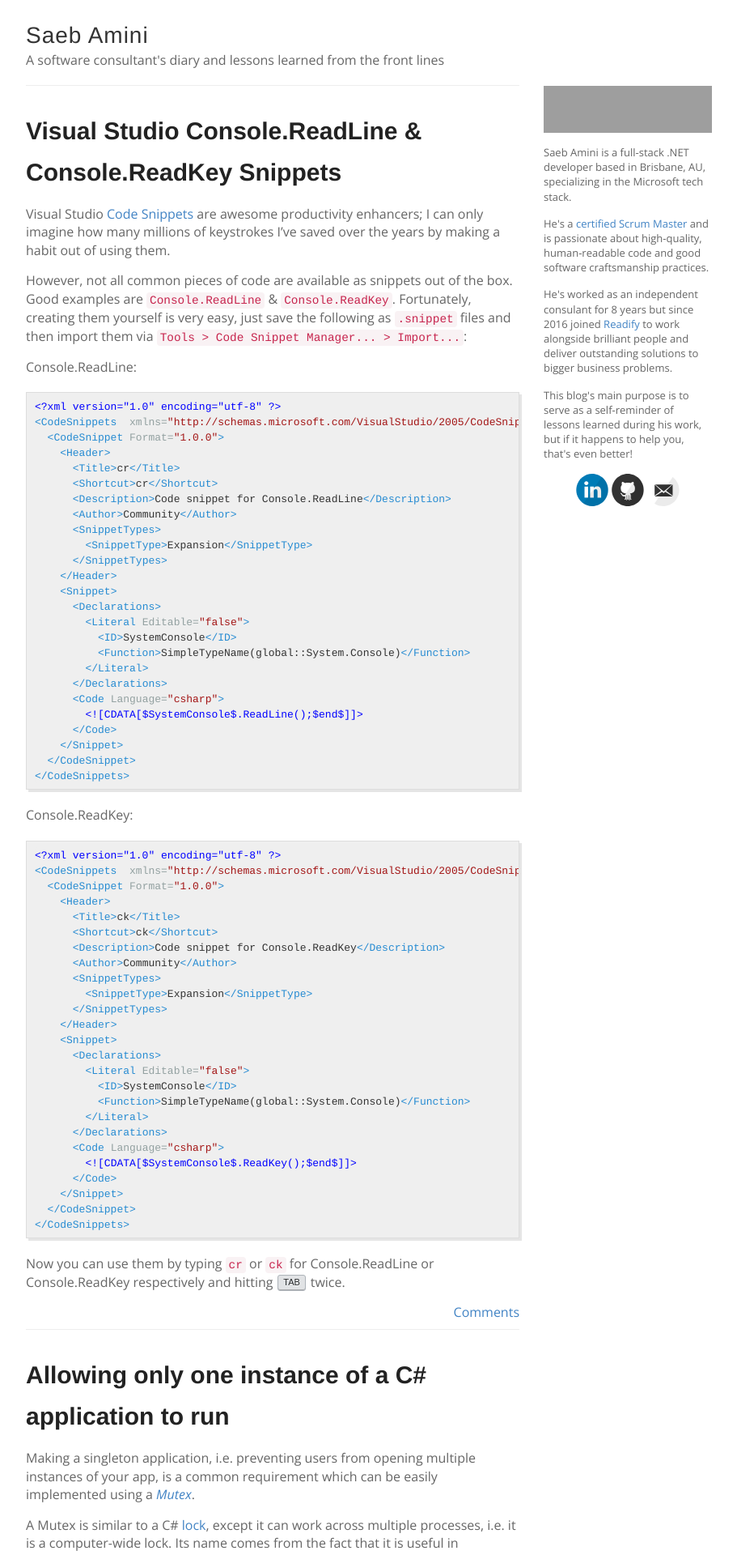
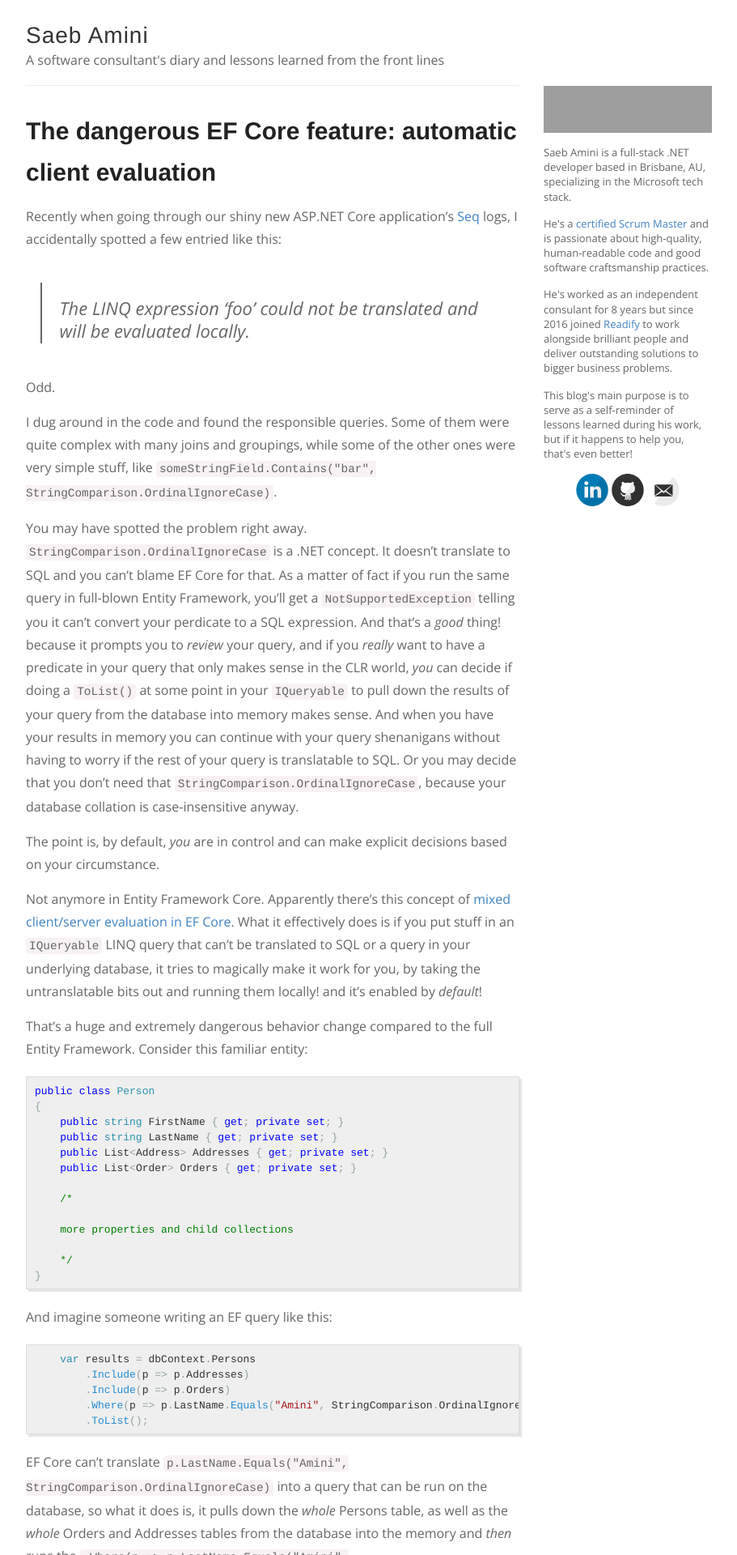
Before and after one commit to SaebAmini/saebamini.github.io, a Jekyll site: the page built from index.html, in a window 1280 px wide. Shown: the top 1920 px of the page at 81% size, without its empty margins (303-1214 px from the left). Built offline with Jekyll 4.4.1, drawn with Linux system fonts in a browser that asks for light colours; comment, search, counter and statistics services are not loaded; some of the changed text lies outside the part shown; grey boxes are pictures that could not be loaded.

Commit message:
Adds new EF core client eval post and draft perf post

```diff
--- /dev/null
+++ b/_posts/2018-07-08-the-dangerous-ef-core-feature-automatic-client-evaluation.md
@@ -0,0 +1,77 @@
+---
+layout: post
+title: The dangerous EF Core feature&#58; automatic client evaluation
+---
+
+Recently when going through our shiny new ASP.NET Core application's [Seq](https://getseq.net/) logs, I accidentally spotted a few entried like this:
+
+> The LINQ expression 'foo' could not be translated and will be evaluated locally.
+
+Odd.
+
+I dug around in the code and found the responsible queries. Some of them were quite complex with many joins and groupings, while some of the other ones were very simple stuff, like `someStringField.Contains("bar", StringComparison.OrdinalIgnoreCase)`.
+
+You may have spotted the problem right away. `StringComparison.OrdinalIgnoreCase` is a .NET concept. It doesn't translate to SQL and you can't blame EF Core for that. As a matter of fact if you run the same query in full-blown Entity Framework, you'll get a `NotSupportedException` telling you it can't convert your perdicate to a SQL expression. And that's a _good_ thing! because it prompts you to _review_ your query, and if you _really_ want to have a predicate in your query that only makes sense in the CLR world, _you_ can decide if doing a `ToList()` at some point in your `IQueryable` to pull down the results of your query from the database into memory makes sense. And when you have your results in memory you can continue with your query shenanigans without having to worry if the rest of your query is translatable to SQL. Or you may decide that you don't need that `StringComparison.OrdinalIgnoreCase`, because your database collation is case-insensitive anyway.
+
+The point is, by default, _you_ are in control and can make explicit decisions based on your circumstance.
+
+Not anymore in Entity Framework Core. Apparently there's this concept of [mixed client/server evaluation in EF Core](https://docs.microsoft.com/en-us/ef/core/querying/client-eval). What it effectively does is if you put stuff in an `IQueryable` LINQ query that can't be translated to SQL or a query in your underlying database, it tries to magically make it work for you, by taking the untranslatable bits out and running them locally! and it's enabled by _default_!
+
+That's a huge and extremely dangerous behavior change compared to the full Entity Framework. Consider this familiar entity:
+
+{% highlight C# %}
+
+public class Person
+{
+	public string FirstName { get; private set; }
+	public string LastName { get; private set; }
+    public List<Address> Addresses { get; private set; }
+    public List<Order> Orders { get; private set; }
+
+	/*
+
+	more properties and child collections
+
+	*/
+}
+
+{% endhighlight %}
+
+And imagine someone writing an EF query like this:
+
+{% highlight C# %}
+
+	var results = dbContext.Persons
+		.Include(p => p.Addresses)
+		.Include(p => p.Orders)
+		.Where(p => p.LastName.Equals("Amini", StringComparison.OrdinalIgnoreCase))
+		.ToList();
+
+{% endhighlight %}
+
+EF Core can't translate `p.LastName.Equals("Amini", StringComparison.OrdinalIgnoreCase)` into a query that can be run on the database, so what it does is, it pulls down the _whole_ Persons table, as well as the _whole_ Orders and Addresses tables from the database into the memory and _then_ runs the `.Where(p => p.LastName.Equals("Amini", StringComparison.OrdinalIgnoreCase))` filter on the results. 🤦
+
+It's not hard to imagine the performance repercussions of that on any real-sized application with a significant number of users. It can easily bring down applications to their knees. Compare that to the full Entity Framework where you get an exception. The fact that this hugely different behavior is the default is _mind blowing_!
+
+You could argue that it's the developer's fault for including something like `StringComparison.OrdinalIgnoreCase` in the IQueryable prediate. While that's true, you can't _blame_ people newer to EF for expecting something like that to magically work. Especially since it does! for more senior devs it can easily sneak past unnoticed when context switching between LINQ-to-entities and LINQ-to-objects.
+
+Also, having untranslatable things like `StringComparison.OrdinalIgnoreCase` in your query isn't the only culprit that results in client evaluation. If you [have](https://github.com/aspnet/EntityFrameworkCore/issues/6245) too many [joins](https://stackoverflow.com/questions/45237492/ef-core-could-not-be-translated-and-will-be-evaluated-locally) or [groupings](https://github.com/aspnet/EntityFrameworkCore/issues/12255), the query can become too complex for EF Core and make it fall back to local evaluation.
+
+So you probably want to keep an eye on your logs if your complex EF Core queries are magically working without a hitch as you may be getting client evaluation. Or better yet, if you don't want that unnecessary additional cognitive overhead, disable it altogether and make it throw like the good old Entity Framework:
+
+{% highlight C# %}
+
+/* Startup.cs */
+
+protected override void OnConfiguring(DbContextOptionsBuilder optionsBuilder)
+{
+	optionsBuilder
+		.UseSqlServer(@"Server=(localdb)\mssqllocaldb;Database=EFQuerying;Trusted_Connection=True;")
+		.ConfigureWarnings(warnings => warnings.Throw(RelationalEventId.QueryClientEvaluationWarning));
+}
+
+
+{% endhighlight %}
+
+
+I believe Languages and frameworks should always make it harder to make mistakes, especially ones like this with potentially devastating consequences, so I strongly disagree with this new default behavior and will be keeping it disabled.
--- a/_sass/_highlights.scss
+++ b/_sass/_highlights.scss
@@ -15,6 +15,7 @@
 }
 
 .highlight pre {
+    tab-size: 4;
     background-color: inherit;
     overflow: visible;
     margin: 0;
--- a/_sass/bootstrap/_variables.scss
+++ b/_sass/bootstrap/_variables.scss
@@ -834,7 +834,7 @@
 //
 //##
 
-$code-color:                  #c7254e !default;
+$code-color:                  #666 !default;
 $code-bg:                     #f9f2f4 !default;
 
 $kbd-color:                   #fff !default;
--- a/style.scss
+++ b/style.scss
@@ -258,6 +258,7 @@
 .posts > .post {
   padding-bottom: 2em;
   border-bottom: 1px solid $lightGray;
+  line-height: 1.75em;
 }
 
 .posts > .post:last-child {
```
Also changed, not shown: _drafts/Measuring-Your-ASP.NET-Core-API-Performance.md (+17 -2 lines).
